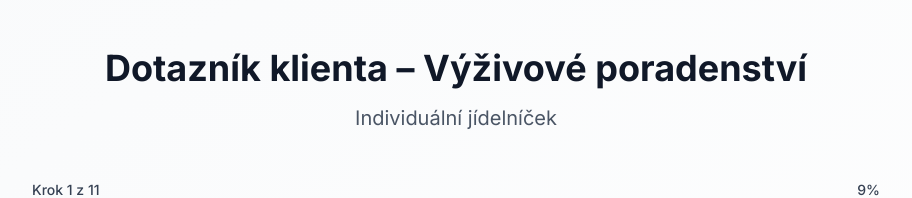
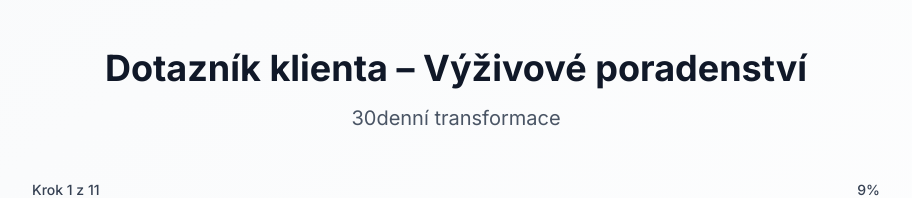
Before and after one commit to appitect-dev/jidlosmartinem, a Next.js app: page /dotaznik in a window 1280 px wide. Shown: the top 198 px of the page, without its empty margins (184-1096 px from the left). Built offline with nearby package versions, Linux system fonts and the light colour scheme.

Commit message:
remove searchParams

```diff
--- a/src/app/dotaznik/page.tsx
+++ b/src/app/dotaznik/page.tsx
@@ -2,7 +2,7 @@
 
 import {Suspense} from 'react';
 import {useState} from 'react';
-import {useRouter, useSearchParams} from 'next/navigation';
+import {useRouter} from 'next/navigation';
 import {ChevronLeft, ChevronRight, CheckCircle} from 'lucide-react';
 
 interface FormData {
@@ -90,8 +90,6 @@ const sections = [
 // Create a separate component for the form logic that uses useSearchParams
 function DotaznikForm() {
     const router = useRouter();
-    const searchParams = useSearchParams();
-    const serviceType = searchParams.get('typ') || 'jidelnicek'; // 'jidelnicek' nebo 'transformace'
 
     const [currentSection, setCurrentSection] = useState(0);
     const [formData, setFormData] = useState<FormData>({
@@ -131,18 +129,13 @@ function DotaznikForm() {
             const response = await fetch('/api/dotaznik', {
                 method: 'POST',
                 headers: {'Content-Type': 'application/json'},
-                body: JSON.stringify({...formData, serviceType})
+                body: JSON.stringify({...formData})
             });
 
             if (response.ok) {
                 const {id} = await response.json();
+                router.push(`/rezervace?dotaznik=${id}`);
 
-                // Přesměrovat podle typu služby
-                if (serviceType === 'jidelnicek') {
-                    router.push(`/platba?typ=jidelnicek&dotaznik=${id}`);
-                } else {
-                    router.push(`/rezervace?dotaznik=${id}`);
-                }
             }
         } catch (error) {
             console.error('Chyba při ukládání dotazníku:', error);
@@ -848,7 +841,7 @@ Den 2:
                             <h4 className="font-semibold text-gray-900 mb-3">ℹ️ Informace</h4>
                             <p className="text-sm text-gray-700">
                                 Po odeslání dotazníku budete přesměrováni
-                                na {serviceType === 'jidelnicek' ? 'platbu za individuální jídelníček' : 'rezervaci bezplatné konzultace'}.
+                                na rezervaci bezplatné konzultace.
                                 Všechny vaše údaje jsou v bezpečí a budou použity pouze pro přípravu vašeho programu.
                             </p>
                         </div>
@@ -1300,7 +1293,7 @@ Den 1:
                         Dotazník klienta – Výživové poradenství
                     </h1>
                     <p className="text-xl text-gray-600">
-                        {serviceType === 'jidelnicek' ? 'Individuální jídelníček' : '30denní transformace'}
+                        30denní transformace
                     </p>
                 </div>
 
--- a/src/app/layout.tsx
+++ b/src/app/layout.tsx
@@ -27,9 +27,7 @@ export default function RootLayout({
 }>) {
   return (
     <html lang="cs">
-      <body
-        className={`${inter.variable} font-sans antialiased`}
-      >
+      <body className={`${inter.variable} font-sans antialiased`}>
         <TabTitleChanger />
         {children}
       </body>
```
